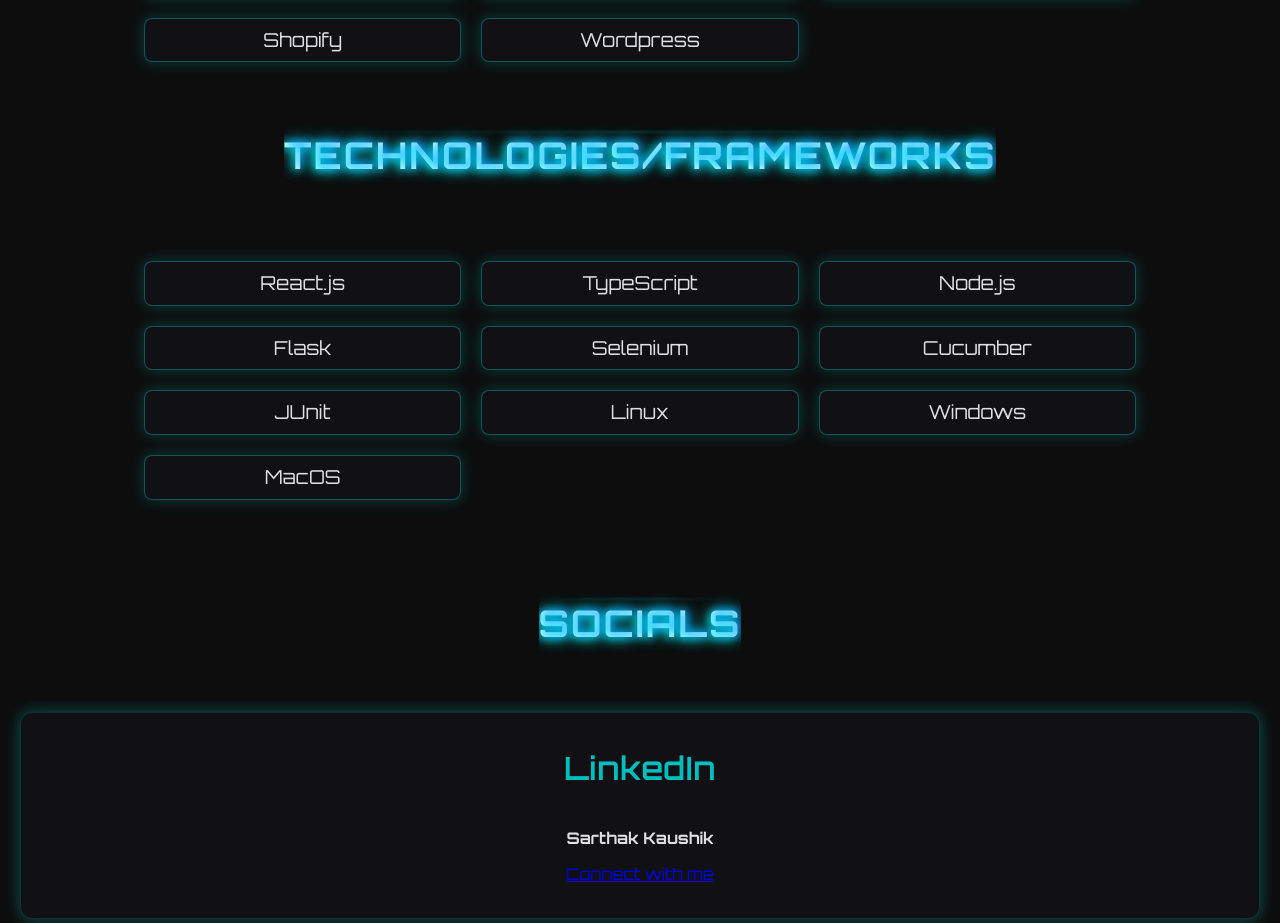
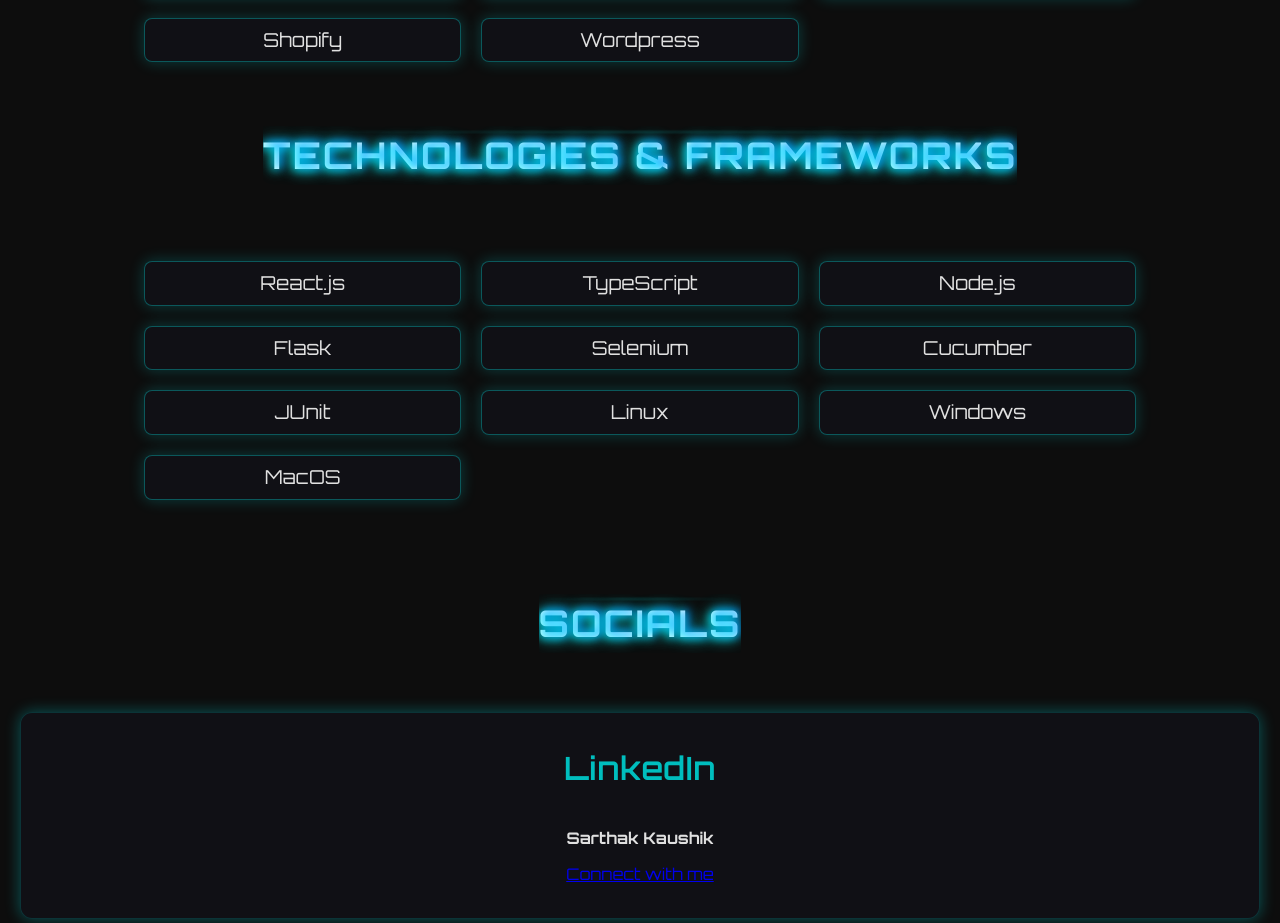
Before and after one commit to eSKay7/portfolio, a React (Vite) app: page / in a window 1280 px wide. Shown: the part 2529-3452 px from the top of the page. Built offline with nearby package versions, Linux system fonts and the light colour scheme.

Commit message:
Updated Technologies & Framework text

```diff
--- a/src/Skills.jsx
+++ b/src/Skills.jsx
@@ -9,7 +9,7 @@
             list: ["VS Code","Git","Android Studio","MySQL","Power BI","Docker","Shopify","Wordpress"]
         },
         {
-            title:"Technologies/Frameworks",
+            title:"Technologies & Frameworks",
             list: ["React.js","TypeScript","Node.js","Flask","Selenium","Cucumber","JUnit","Linux","Windows","MacOS"]
         }
     ]
```
